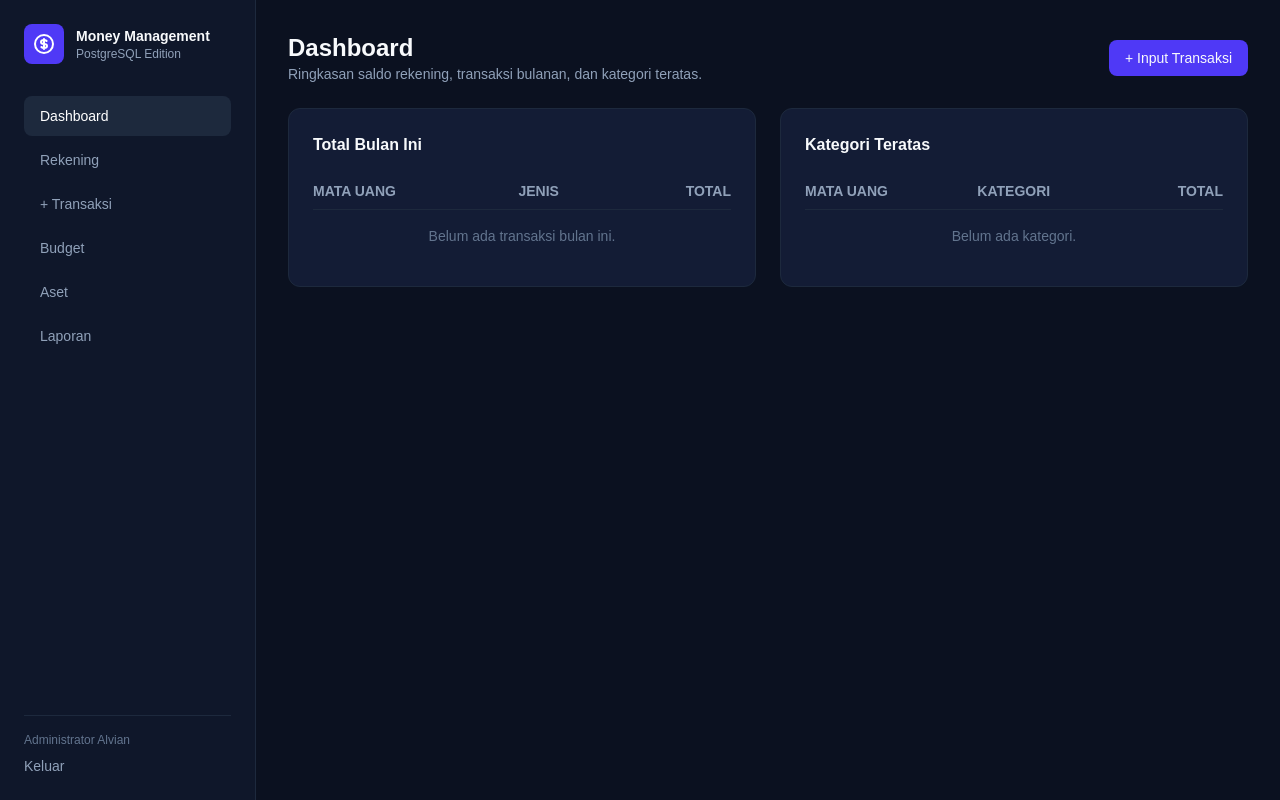
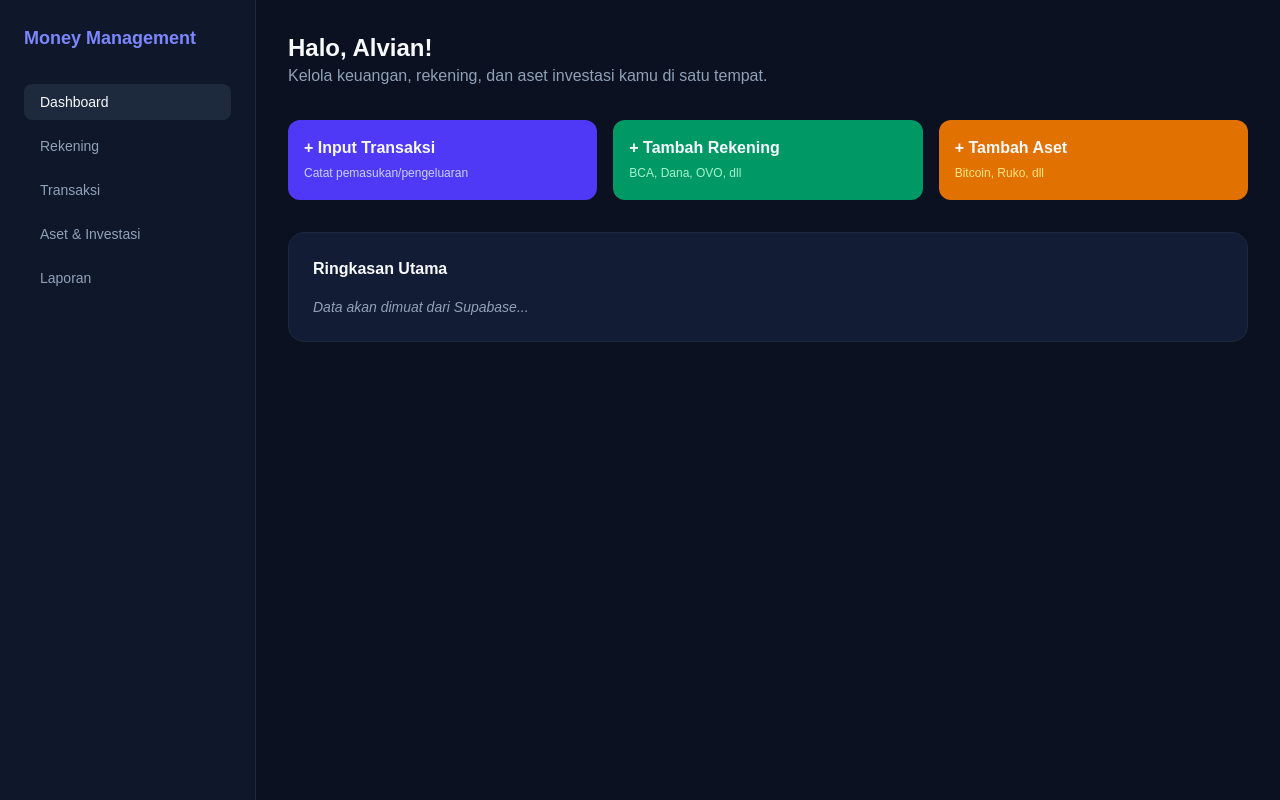
Before and after one commit to Xelankak/money-management, a plain HTML site: page index.html in a window 1280 px wide. Drawn offline with nearby package versions, Linux system fonts and the light colour scheme.

Commit message:
Update index.html

```diff
--- a/index.html
+++ b/index.html
@@ -3,74 +3,57 @@
 <head>
     <meta charset="UTF-8">
     <meta name="viewport" content="width=device-width, initial-scale=1.0">
-    <title>Money Management - PostgreSQL Edition</title>
+    <title>Money Management - Full Feature</title>
     <script src="https://cdn.jsdelivr.net/npm/@tailwindcss/browser@4"></script>
-    <style>
-        body { background-color: #0b1120; color: #f8fafc; font-family: sans-serif; }
-    </style>
+    <style>body { background-color: #0b1120; color: #f8fafc; font-family: sans-serif; }</style>
 </head>
 <body class="min-h-screen flex">
 
     <div class="w-64 bg-[#0f172a] p-6 border-r border-slate-800 flex flex-col">
-        <div class="flex items-center gap-3 mb-8">
-            <div class="bg-indigo-600 p-2 rounded-lg">
-                <svg class="w-6 h-6 text-white" fill="none" stroke="currentColor" viewBox="0 0 24 24"><path stroke-linecap="round" stroke-linejoin="round" stroke-width="2" d="M12 8c-1.657 0-3 .895-3 2s1.343 2 3 2 3 .895 3 2-1.343 2-3 2m0-8c1.11 0 2.08.402 2.599 1M12 8V7m0 1v8m0 0v1m0-1c-1.11 0-2.08-.402-2.599-1M21 12a9 9 0 11-18 0 9 9 0 0118 0z"></path></svg>
-            </div>
-            <div>
-                <h1 class="font-bold text-sm">Money Management</h1>
-                <p class="text-xs text-slate-400">PostgreSQL Edition</p>
-            </div>
-        </div>
-
-        <nav class="space-y-1 flex-1">
-            <a href="#" class="flex items-center gap-3 bg-slate-800 text-white px-4 py-2.5 rounded-lg text-sm font-medium">Dashboard</a>
-            <a href="#" class="flex items-center gap-3 text-slate-400 hover:text-white px-4 py-2.5 rounded-lg text-sm">Rekening</a>
-            <a href="#" class="flex items-center gap-3 text-slate-400 hover:text-white px-4 py-2.5 rounded-lg text-sm">+ Transaksi</a>
-            <a href="#" class="flex items-center gap-3 text-slate-400 hover:text-white px-4 py-2.5 rounded-lg text-sm">Budget</a>
-            <a href="#" class="flex items-center gap-3 text-slate-400 hover:text-white px-4 py-2.5 rounded-lg text-sm">Aset</a>
-            <a href="#" class="flex items-center gap-3 text-slate-400 hover:text-white px-4 py-2.5 rounded-lg text-sm">Laporan</a>
+        <h1 class="font-bold text-lg mb-8 text-indigo-400">Money Management</h1>
+        <nav class="space-y-2 flex-1">
+            <a href="#" class="block bg-slate-800 px-4 py-2 rounded-lg text-sm">Dashboard</a>
+            <a href="#" class="block text-slate-400 hover:text-white px-4 py-2 rounded-lg text-sm">Rekening</a>
+            <a href="#" class="block text-slate-400 hover:text-white px-4 py-2 rounded-lg text-sm">Transaksi</a>
+            <a href="#" class="block text-slate-400 hover:text-white px-4 py-2 rounded-lg text-sm">Aset & Investasi</a>
+            <a href="#" class="block text-slate-400 hover:text-white px-4 py-2 rounded-lg text-sm">Laporan</a>
         </nav>
-
-        <div class="mt-auto border-t border-slate-800 pt-4">
-            <p class="text-xs text-slate-500 mb-2">Administrator Alvian</p>
-            <button class="text-slate-400 hover:text-white text-sm flex items-center gap-2">
-                <span>Keluar</span>
-            </button>
-        </div>
     </div>
 
     <div class="flex-1 p-8">
-        <div class="flex justify-between items-center mb-6">
-            <div>
-                <h2 class="text-2xl font-bold">Dashboard</h2>
-                <p class="text-sm text-slate-400">Ringkasan saldo rekening, transaksi bulanan, dan kategori teratas.</p>
-            </div>
-            <button class="bg-indigo-600 hover:bg-indigo-700 px-4 py-2 rounded-lg text-sm font-medium flex items-center gap-2">
-                + Input Transaksi
+        <div class="mb-8">
+            <h2 class="text-2xl font-bold">Halo, Alvian!</h2>
+            <p class="text-slate-400">Kelola keuangan, rekening, dan aset investasi kamu di satu tempat.</p>
+        </div>
+
+        <div class="grid grid-cols-1 md:grid-cols-3 gap-4 mb-8">
+            <button onclick="bukaModal('transaksi')" class="bg-indigo-600 p-4 rounded-xl text-left hover:bg-indigo-700 transition">
+                <span class="block font-bold">+ Input Transaksi</span>
+                <span class="text-xs text-indigo-200">Catat pemasukan/pengeluaran</span>
+            </button>
+            <button onclick="bukaModal('rekening')" class="bg-emerald-600 p-4 rounded-xl text-left hover:bg-emerald-700 transition">
+                <span class="block font-bold">+ Tambah Rekening</span>
+                <span class="text-xs text-emerald-200">BCA, Dana, OVO, dll</span>
+            </button>
+            <button onclick="bukaModal('aset')" class="bg-amber-600 p-4 rounded-xl text-left hover:bg-amber-700 transition">
+                <span class="block font-bold">+ Tambah Aset</span>
+                <span class="text-xs text-amber-200">Bitcoin, Ruko, dll</span>
             </button>
         </div>
 
-        <div class="grid grid-cols-1 lg:grid-cols-2 gap-6">
-            <div class="bg-[#131c35] p-6 rounded-xl border border-slate-800">
-                <h3 class="font-semibold mb-4">Total Bulan Ini</h3>
-                <div class="overflow-x-auto">
-                    <table class="w-full text-sm text-left text-slate-400">
-                        <thead><tr class="border-b border-slate-800"><th class="py-2">MATA UANG</th><th class="py-2">JENIS</th><th class="py-2 text-right">TOTAL</th></tr></thead>
-                        <tbody><tr><td class="py-4 text-slate-500" colspan="3" align="center">Belum ada transaksi bulan ini.</td></tr></tbody>
-                    </table>
-                </div>
-            </div>
-            <div class="bg-[#131c35] p-6 rounded-xl border border-slate-800">
-                <h3 class="font-semibold mb-4">Kategori Teratas</h3>
-                <div class="overflow-x-auto">
-                    <table class="w-full text-sm text-left text-slate-400">
-                        <thead><tr class="border-b border-slate-800"><th class="py-2">MATA UANG</th><th class="py-2">KATEGORI</th><th class="py-2 text-right">TOTAL</th></tr></thead>
-                        <tbody><tr><td class="py-4 text-slate-500" colspan="3" align="center">Belum ada kategori.</td></tr></tbody>
-                    </table>
-                </div>
+        <div class="bg-[#131c35] p-6 rounded-2xl border border-slate-800">
+            <h3 class="font-bold mb-4">Ringkasan Utama</h3>
+            <div id="konten-utama" class="text-slate-400 text-sm italic">
+                Data akan dimuat dari Supabase...
             </div>
         </div>
     </div>
 
+    <script>
+        function bukaModal(jenis) {
+            alert("Fitur " + jenis + " akan segera diaktifkan. Pastikan tabel di Supabase sudah dibuat.");
+            // Di sini nanti kita tambahkan fungsi untuk menampilkan form input
+        }
+    </script>
 </body>
 </html>
```
